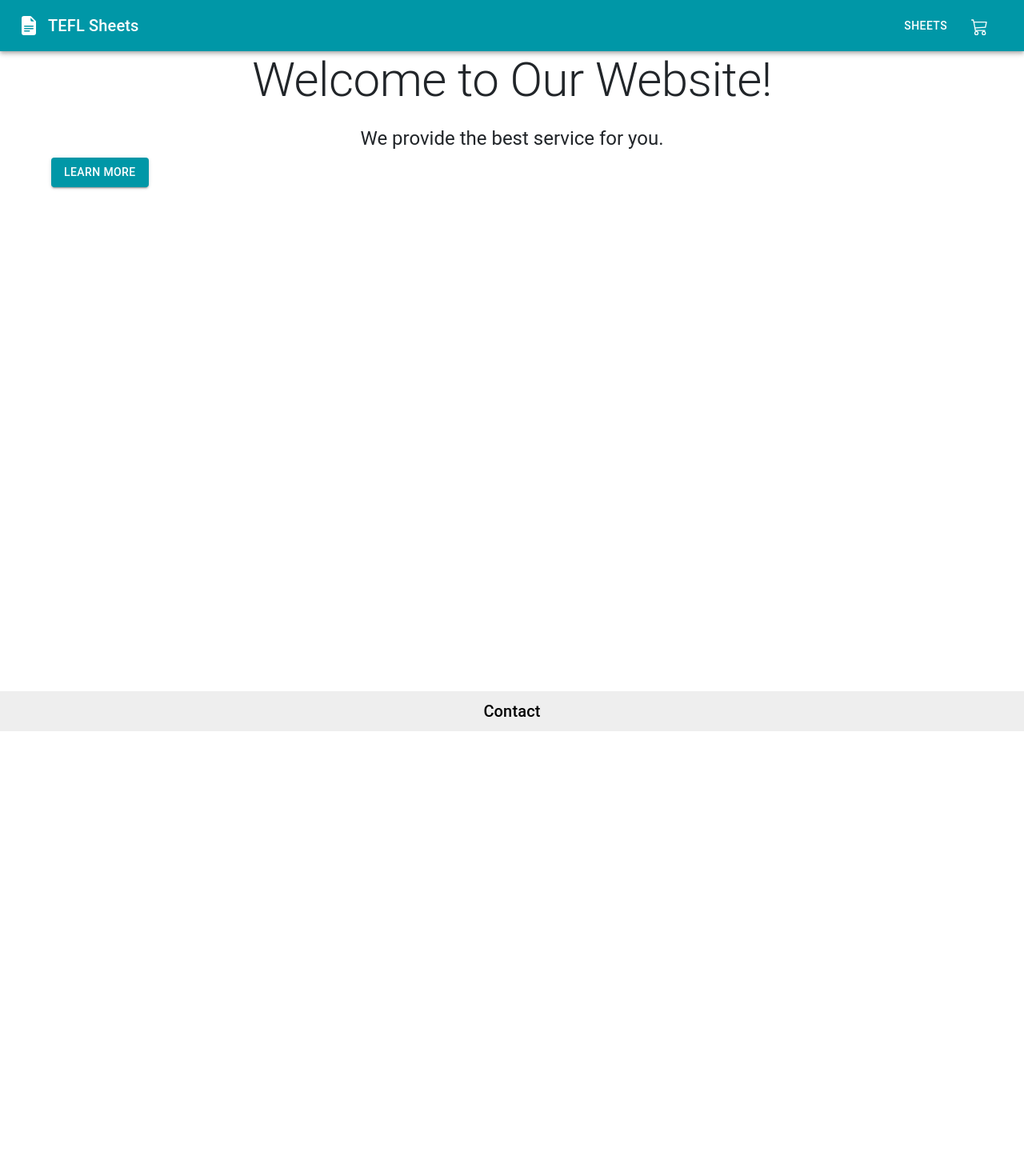
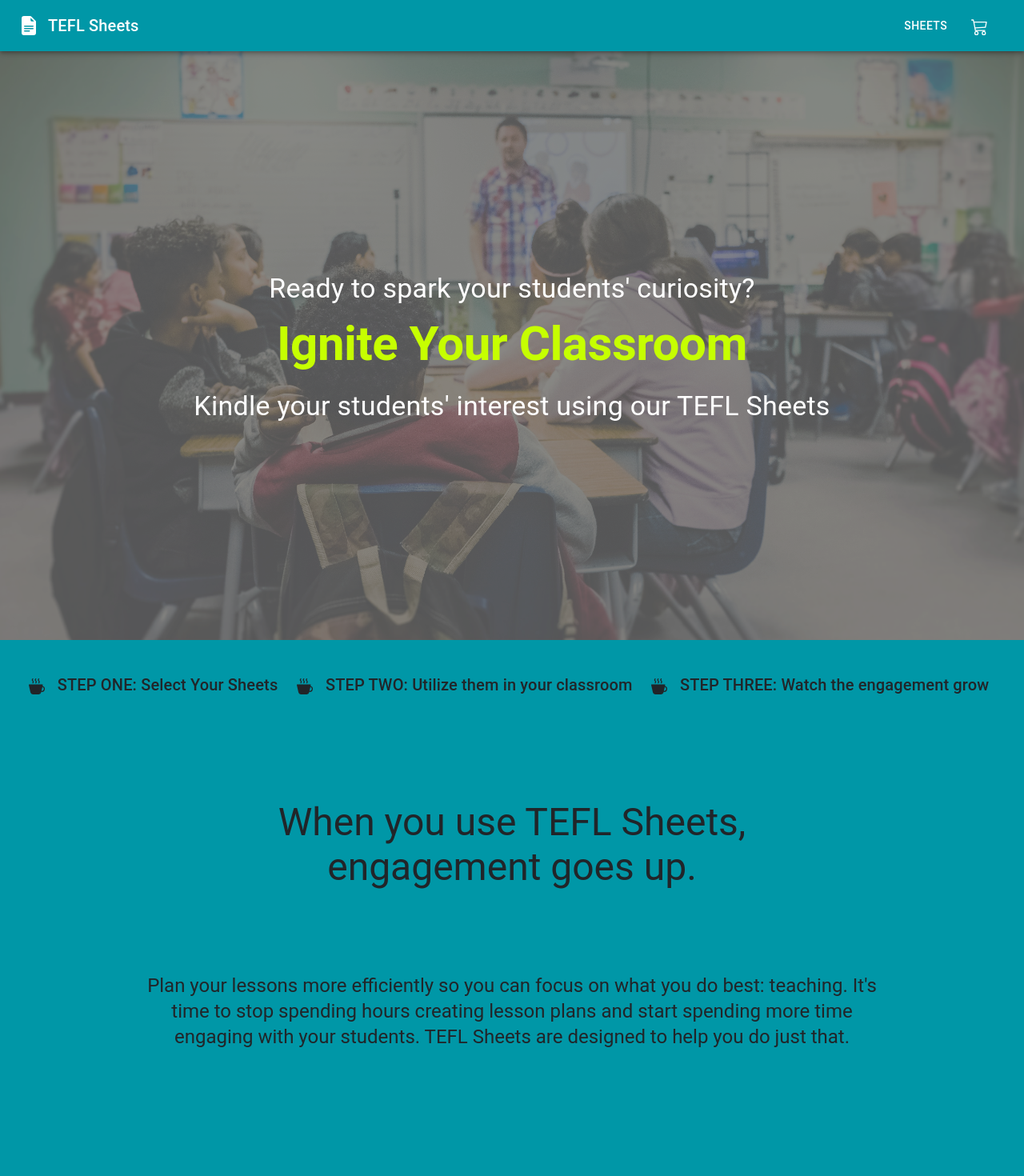
Before and after one commit to CodingCashew/tefl-sheets, a React (Create React App) app: page / in a window 1280 px wide. Shown: the top 1470 px of the page at 80% size. Before the commit the page ends 914 px from the top, so only its background shows below. Built offline with nearby package versions, Linux system fonts and the light colour scheme.

Commit message:
Start building out landing page

```diff
--- a/src/components/Navbar.tsx
+++ b/src/components/Navbar.tsx
@@ -14,7 +14,7 @@ import { useShoppingCart } from "../context/ShoppingCartContext";
 const Navbar: React.FC = () => {
   const { numOfSheets } = useShoppingCart();
   return (
-    <div>
+    <div style={{position: "fixed", width: "100%", zIndex: "1000", top: 0}}>
       <AppBar position="static">
         <Toolbar>
           <Link href="/" style={{ color: "inherit", textDecoration: "none" }}>
--- a/src/index.css
+++ b/src/index.css
@@ -11,3 +11,11 @@ code {
   font-family: source-code-pro, Menlo, Monaco, Consolas, 'Courier New',
     monospace;
 }
+
+.classroomImage {
+  filter: brightness(0.4);
+  padding: 0;
+  margin: 0;
+  left: 0;
+  right: 0;
+}
--- a/src/index.tsx
+++ b/src/index.tsx
@@ -1,5 +1,5 @@
 import { ThemeProvider } from "@material-ui/core/styles";
-import { cyan, lightGreen } from "@mui/material/colors";
+import { cyan, lightGreen, lime } from "@mui/material/colors";
 import { createTheme } from "@mui/material/styles";
 import "bootstrap/dist/css/bootstrap.css";
 import React from "react";
@@ -12,10 +12,14 @@ import { ShoppingCartProvider } from "./context/ShoppingCartContext";
 const theme = createTheme({
   palette: {
     primary: {
+      light: cyan[500],
       main: cyan[700],
+      dark: cyan[900],
     },
     secondary: {
+      light: lime['A400'],
       main: lightGreen[700],
+      dark: lightGreen[900],
     },
   },
 });
--- a/src/pages/Cart.tsx
+++ b/src/pages/Cart.tsx
@@ -22,7 +22,7 @@ const Cart: React.FC = () => {
       justifyContent="center"
       xs={12}
       className="MuiGrid-wrap-xs-wrap-reverse"
-      style={{ minHeight: "100vh" }}
+      style={{ minHeight: "100vh", marginTop: "5rem" }}
     >
       {sheetsInCart.length > 0 && (
         <Grid item xs={12} md={7} justifyContent="center">
--- a/src/pages/Home.tsx
+++ b/src/pages/Home.tsx
@@ -1,25 +1,215 @@
+import { Box, Container, Grid, Typography } from "@material-ui/core";
+import useTheme from "@material-ui/core/styles/useTheme";
 import React from "react";
-import { Box, Container, Typography, Button } from "@material-ui/core";
+import { BsCupHotFill } from "react-icons/bs";
 
 const Home: React.FC = () => {
+  const theme = useTheme();
+  const primary = theme.palette.primary;
+  const secondary = theme.palette.secondary;
   return (
-    <Container>
+    <Container disableGutters maxWidth={false} style={{marginTop: "5rem"}}>
+      {/* row 1 */}
+      <Box
+        style={{
+          minHeight: "90vh",
+          width: "100vw",
+          display: "flex",
+          flexDirection: "column",
+          alignItems: "center",
+          justifyContent: "center",
+          padding: "1rem",
+          // marginTop: "5rem"
+        }}
+      >
+        <img
+          alt="classroom"
+          src="/assets/classroom-kenny-eliason-zFSo6bnZJTw-unsplash.jpg"
+          className="classroomImage"
+          style={{
+            width: "100%",
+            height: "100%",
+            opacity: 0.7,
+            objectFit: "cover",
+            position: "absolute",
+            zIndex: -1000,
+          }}
+        />
+        <Typography
+          variant="h4"
+          align="left"
+          style={{ color: "white" }}
+          gutterBottom
+        >
+          Ready to spark your students' curiosity?
+        </Typography>
+        <Typography
+          variant="h2"
+          align="left"
+          style={{ color: secondary.light, fontWeight: "bold" }}
+          gutterBottom
+        >
+          Ignite Your Classroom
+        </Typography>
+        <Typography
+          variant="h4"
+          align="left"
+          style={{ color: "white" }}
+          gutterBottom
+        >
+          Kindle your students' interest using our TEFL Sheets
+        </Typography>
+      </Box>
+      {/* row 2 */}
       <Box
         display="flex"
         flexDirection="column"
         alignItems="center"
         justifyContent="center"
-        style={{ minHeight: "100vh" }}
+        style={{
+          minHeight: "100vh",
+          width: "100vw",
+          backgroundColor: primary.main,
+          padding: "1rem",
+        }}
+      >
+        <Grid
+          container
+          style={{
+            display: "flex",
+            flexWrap: "wrap",
+            justifyContent: "space-around",
+            padding: "1rem",
+          }}
+        >
+          <Grid
+            item
+            style={{
+              display: "flex",
+              flexWrap: "nowrap",
+              alignItems: "center",
+              margin: ".5rem",
+              marginLeft: 0,
+            }}
+          >
+            <Typography variant="h6" align="left">
+              <BsCupHotFill style={{ marginRight: "1rem" }} />
+              STEP ONE: Select Your Sheets
+            </Typography>
+          </Grid>
+          <Grid
+            item
+            style={{
+              display: "flex",
+              flexWrap: "nowrap",
+              alignItems: "center",
+              margin: ".5rem",
+            }}
+          >
+            <Typography variant="h6" align="left">
+              <BsCupHotFill style={{ marginRight: "1rem" }} />
+              STEP TWO: Utilize them in your classroom
+            </Typography>
+          </Grid>
+          <Grid
+            item
+            style={{
+              display: "flex",
+              flexWrap: "nowrap",
+              alignItems: "center",
+              margin: ".5rem",
+            }}
+          >
+            <Typography variant="h6" align="left">
+              <BsCupHotFill style={{ marginRight: "1rem" }} />
+              STEP THREE: Watch the engagement grow
+            </Typography>
+          </Grid>
+        </Grid>
+        {/* Main part of row 1 */}
+        <Grid
+          container
+          style={{
+            display: "flex",
+            flexDirection: "column",
+            alignItems: "center",
+            justifyContent: "center",
+            minHeight: "50vh",
+          }}
+        >
+          <Grid
+            item
+            xs={12}
+            md={6}
+            style={{
+              display: "flex",
+              flexDirection: "column",
+              alignItems: "center",
+              justifyContent: "center",
+              minHeight: "40vh",
+            }}
+          >
+            <Typography variant="h3" align="center">
+              When you use TEFL Sheets, engagement goes up.
+            </Typography>
+          </Grid>
+          <Grid item xs={12} md={9}>
+            <Typography variant="h5" align="center" gutterBottom>
+              Plan your lessons more efficiently so you can focus on what you do
+              best: teaching. It's time to stop spending hours creating lesson
+              plans and start spending more time engaging with your students.
+              TEFL Sheets are designed to help you do just that.
+            </Typography>
+          </Grid>
+        </Grid>
+        {/* <Grid container
+            style={{
+              display: "flex",
+              alignItems: "center",
+              justifyContent: "center",
+            }}
+          > */}
+        {/* </Grid> */}
+      </Box>
+      {/* row 3 */}
+      <Box
+        display="flex"
+        flexDirection="column"
+        alignItems="center"
+        justifyContent="center"
+        style={{ minHeight: "100vh", width: "100vw", backgroundColor: "white" }}
       >
         <Typography variant="h2" align="center" gutterBottom>
-          Welcome to Our Website!
+          This is thing 3
         </Typography>
-        <Typography variant="h5" align="center" gutterBottom>
-          We provide the best service for you.
+      </Box>
+      {/* row 4 */}
+      <Box
+        display="flex"
+        flexDirection="column"
+        alignItems="center"
+        justifyContent="center"
+        style={{
+          minHeight: "100vh",
+          width: "100vw",
+          backgroundColor: secondary.main,
+        }}
+      >
+        <Typography variant="h2" align="center" gutterBottom>
+          This is thing 4
         </Typography>
-        <Button variant="contained" color="primary">
-          Learn More
-        </Button>
+      </Box>
+      {/* row 5 */}
+      <Box
+        display="flex"
+        flexDirection="column"
+        alignItems="center"
+        justifyContent="center"
+        style={{ minHeight: "100vh", width: "100vw", backgroundColor: "white" }}
+      >
+        <Typography variant="h2" align="center" gutterBottom>
+          This is thing 5
+        </Typography>
       </Box>
     </Container>
   );
--- a/src/pages/Sheet.tsx
+++ b/src/pages/Sheet.tsx
@@ -18,7 +18,7 @@ const Sheet: React.FC = () => {
   }, [sheetId]);
 
   return (
-    <Grid container spacing={3} xs={11} md={12} style={{ margin: "1rem" }}>
+    <Grid container spacing={3} xs={11} md={12} style={{ margin: "1rem", marginTop: "5rem"}}>
       <Grid item xs={12} sm={10} md={6} lg={5} xl={4}>
         <img alt={sheet.title} width="100%" src={sheet.snippedImagePath} />
       </Grid>
--- a/src/pages/Sheets.tsx
+++ b/src/pages/Sheets.tsx
@@ -42,7 +42,7 @@ const Sheets: React.FC = () => {
   })
 
   return (
-    <div style={{ margin: "2rem", minHeight: "100vh"}}>
+    <div style={{ margin: "2rem", minHeight: "100vh", marginTop: "5rem"}}>
       <Grid
         container
         justifyContent="center"
--- a/src/pages/ThankYou.tsx
+++ b/src/pages/ThankYou.tsx
@@ -3,7 +3,7 @@ import React from "react";
 
 const ThankYou: React.FC = () => {
   return (
-    <Container maxWidth="sm" style={{ marginTop: "3rem" }}>
+    <Container maxWidth="sm" style={{ marginTop: "8rem", minHeight: "100vh" }}>
       <Typography variant="h2" align="center" gutterBottom>
         Thank You!
       </Typography>
```
Also changed, not shown: public/assets/classroom-kenny-eliason-zFSo6bnZJTw-unsplash.jpg (added).
